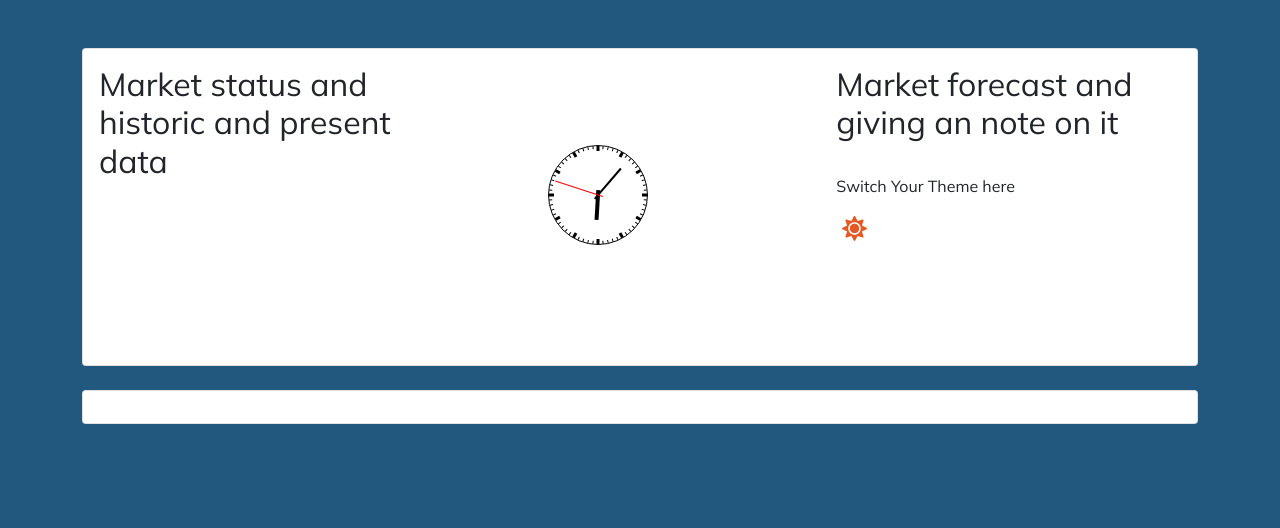
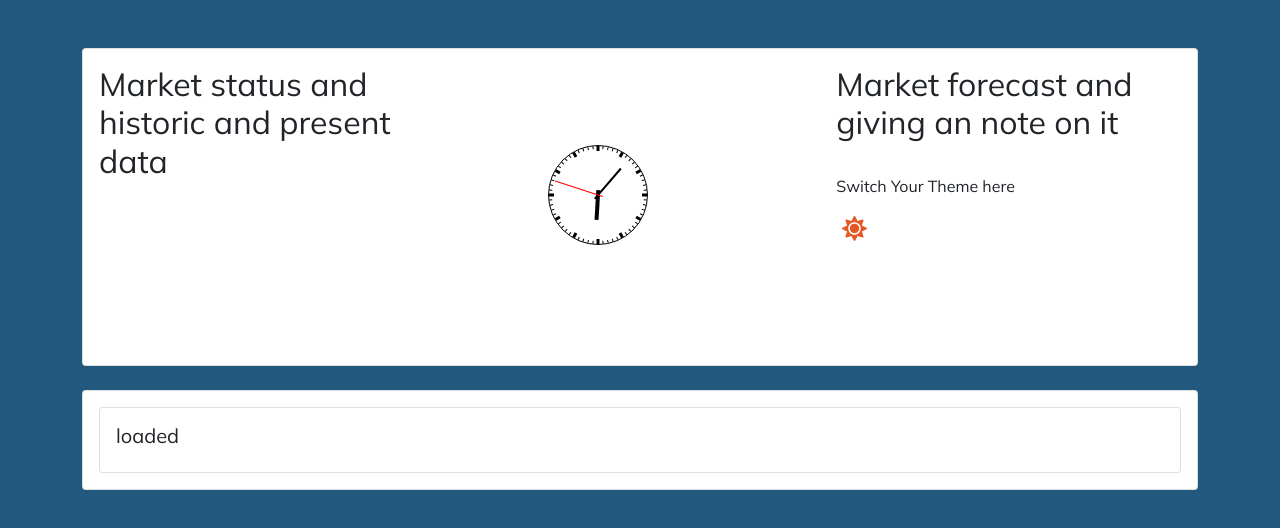
Before and after one commit to SVSKHD/cryptoblog, a React (Create React App) app: page / in a window 1280 px wide. Shown: the top 528 px of the page. Built offline with nearby package versions, Linux system fonts and the light colour scheme; no server answers.

Commit message:
new landing page changes

```diff
--- a/src/components/cards/landingPageCard.js
+++ b/src/components/cards/landingPageCard.js
@@ -1,5 +1,6 @@
-const landingPageCard = ({title , description , stats}) =>{
-return(
+import { Accordion , AccordionBody , AccordionHeader , AccordionItem } from "reactstrap";
+const LCard = ({ title, description, stats }) => {
+  return (
     <>
       <div className="card">
         <div className="card-body">
@@ -11,8 +12,11 @@ return(
             <div className="col-md-6 col-lg-6 col-sm-6 col-xs-6"></div>
           </div>
         </div>
+        <div>
+
+        </div>
       </div>
     </>
-)
-}
-export default landingPageCard
+  );
+};
+export default LCard;
--- /dev/null
+++ b/src/helpers/spinners/spinner.js
@@ -0,0 +1,8 @@
+const Spinner = () => {
+  return (
+    <div className="spinner-border text-dark" role="status">
+      <span className="visually-hidden">Loading...</span>
+    </div>
+  );
+};
+export default Spinner
--- a/src/pages/LandingPage.js
+++ b/src/pages/LandingPage.js
@@ -1,11 +1,14 @@
 import { useState, useEffect } from "react";
 import Layout from "../layout/Layout";
 import { getPrices } from "../helpers/Services/prices";
+import Spinner from "../helpers/spinners/spinner";
+import LCard from "../components/cards/landingPageCard"
+
 
 const LandingPage = () => {
   const [dataLog, setDataLog] = useState([]);
   const [sortedData, setSortedData] = useState([]);
-  const [loading, setLoading] = useState(false);
+  const [loading, setLoading] = useState(setTimeout(true , 3000));
   const [msg, setMessage] = useState("");
 
   useEffect(() => {
@@ -21,7 +24,6 @@ const LandingPage = () => {
         setMessage("Sorry Please come back after some back");
       });
   }, []);
-  console.log("sorted", sortedData);
 
   return (
     <>
@@ -29,7 +31,13 @@ const LandingPage = () => {
         <Layout title="Landing Page | Crypto Blog">
           <br />
           <div className="card">
-            <div className="card-body"></div>
+            <div className="card-body">
+              {loading ? (
+                <Spinner/>
+              ) : (
+                <LCard title="loaded"/>
+              )}
+            </div>
           </div>
         </Layout>
       </div>
```
Lines whose indentation alone changed are shown as unchanged.
